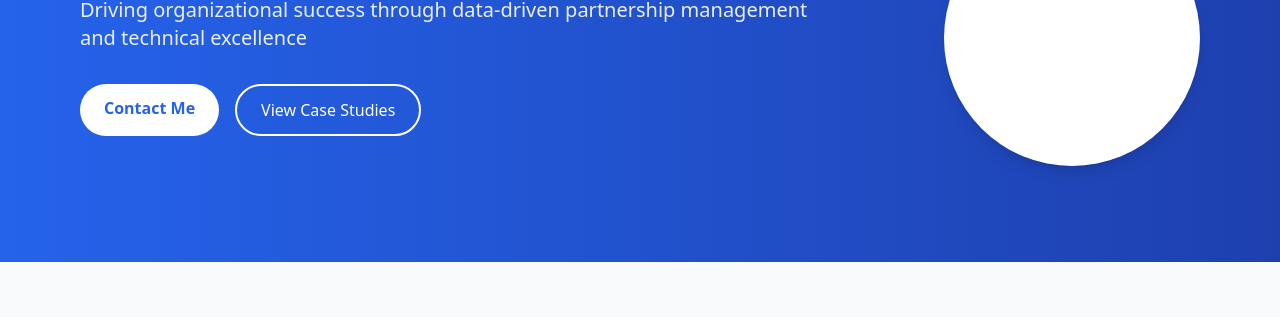
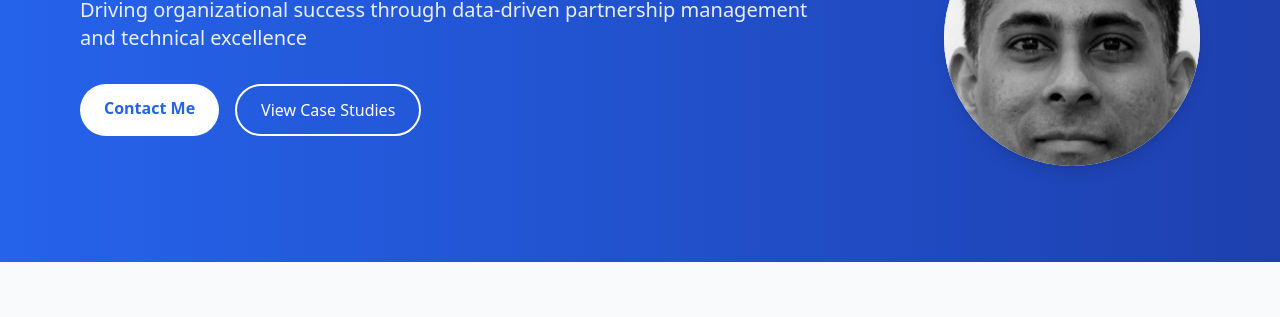
Before and after one commit to ultrasounder/ultrasounder.github.io, a plain HTML site: page index.html in a window 1280 px wide. Shown: the part 266-583 px from the top of the page. Drawn offline with nearby package versions, Linux system fonts and the light colour scheme.

Commit message:
adding the profile photo

```diff
--- a/index.html
+++ b/index.html
@@ -55,7 +55,7 @@
             </div>
             <div class="w-1/3 flex justify-end">
                 <div class="w-64 h-64 bg-white rounded-full overflow-hidden shadow-lg">
-                    <img src="/api/placeholder/300/300" alt="Ananth Vankipuram" class="w-full h-full object-cover">
+                    <img src="images/ananth.jpg" alt="Ananth Vankipuram" class="w-full h-full object-cover">
                 </div>
             </div>
         </div>
```
